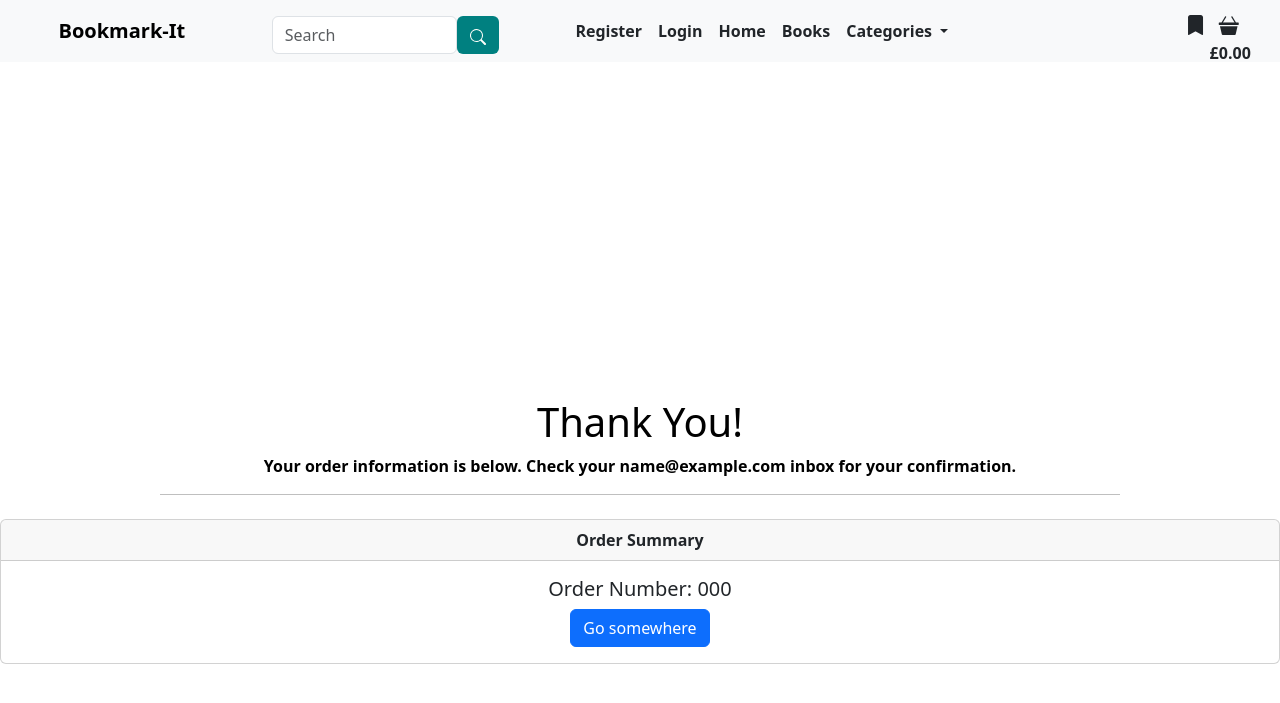
After one commit to abz2489/book-mark-it, a Django app: page /checkout/checkout_success/000 in a window 1280 px wide. The commit adds this page. Shown: the top 703 px of the page. Run offline with Django 3.2, Linux system fonts and the light colour scheme; tables that the repository leaves empty hold one stand-in row (values such as "Sample post"); some libraries are stand-ins or nearby versions.

Commit message:
Add checkout success logic

```diff
--- a/basket/contexts.py
+++ b/basket/contexts.py
@@ -20,7 +20,13 @@ def basket_contents(request):
             "book": book,
             "total_price": total_price
         })
-    delivery = total_price * Decimal(settings.DELIVERY_PECENTAGE / 100)
+
+    if total_price < settings.FREE_DELIVERY:
+        delivery = total_price * Decimal(settings.STANDARD_DELIVERY_PERCENTAGE / 100)
+    else:
+        delivery = 0
+
+    delivery = total_price * Decimal(settings.STANDARD_DELIVERY_PERCENTAGE / 100)
 
     grand_total = total_price + delivery
     context = {
--- a/book_mark_it/settings.py
+++ b/book_mark_it/settings.py
@@ -168,8 +168,6 @@ STATICFILES_DIRS = (os.path.join(BASE_DIR, 'static'),)
 MEDIA_URL = '/media/'
 MEDIA_ROOT = os.path.join(BASE_DIR, 'media')
 
-DELIVERY_PECENTAGE = 15
-
 # Default primary key field type
 # https://docs.djangoproject.com/en/3.2/ref/settings/#default-auto-field
 
@@ -180,7 +178,7 @@ CRISPY_ALLOWED_TEMPLATE_PACKS = "bootstrap5"
 CRISPY_TEMPLATE_PACK = "bootstrap5"
 
 # Stripe
-FREE_DELIVERY_THRESHOLD = 50
+FREE_DELIVERY = 30
 STANDARD_DELIVERY_PERCENTAGE = 10
 STRIPE_CURRENCY = 'gbp'
 STRIPE_PUBLIC_KEY = os.getenv('STRIPE_PUBLIC_KEY', '')
--- a/checkout/__init__.py
+++ b/checkout/__init__.py
@@ -0,0 +1 @@
+default_app_config = 'checkout.apps.CheckoutConfig'
--- a/checkout/models.py
+++ b/checkout/models.py
@@ -36,7 +36,11 @@ class Order(models.Model):
         Update grand total each time a line item is added,
         accounting for delivery costs.
         """
-        self.order_total = self.lineitems.aggregate(Sum('lineitem_total'))['lineitem_total__sum']
+        self.order_total = self.lineitems.aggregate(Sum('lineitem_total'))['lineitem_total__sum'] or 0
+        if self.order_total < settings.FREE_DELIVERY:
+            self.delivery_cost = self.order_total * settings.STANDARD_DELIVERY_PERCENTAGE / 100
+        else:
+            self.delivery_cost = 0
         self.grand_total = self.order_total + self.delivery_cost
         self.save()
 
@@ -56,7 +60,7 @@ class Order(models.Model):
 
 class OrderLineItem(models.Model):
         order = models.ForeignKey(Order, null=False, blank=False, on_delete=models.CASCADE, related_name='lineitems')
-        product = models.ForeignKey(Book, null=False, blank=False, on_delete=models.CASCADE)
+        book = models.ForeignKey(Book, null=False, blank=False, on_delete=models.CASCADE)
         quantity = models.IntegerField(null=False, blank=False, default=0)
         lineitem_total = models.DecimalField(max_digits=6, decimal_places=2, null=False, blank=False, editable=False)
 
--- a/checkout/signals.py
+++ b/checkout/signals.py
@@ -15,4 +15,5 @@ def update_on_delete(sender, instance, **kwargs):
     """
     Update order total on lineitem delete
     """
+    print("Deleting Order Item")
     instance.order.update_total()
--- /dev/null
+++ b/checkout/templates/checkout/checkout_success.html
@@ -0,0 +1,35 @@
+{% extends "base.html" %}
+{% load static %}
+{% load basket_tools %}
+
+{% block extra_css %}
+    <link rel="stylesheet" href="{% static 'checkout/css/checkout.css' %}">
+{% endblock %}
+
+{% block page_header %}
+    <div class="container header-container">
+        <div class="row">
+            <div class="col"></div>
+        </div>
+    </div>
+{% endblock %}
+
+{% block content %}
+    <div class="col text-center mt-3">
+        <h1 class="logo-font">Thank You!</h1>
+        <p>Your order information is below. Check your
+            <strong>{{ order.email }}</strong> inbox for your confirmation.</p>
+        <hr class="mb-4">
+    </div>
+
+    <div class="card text-center">
+        <div class="card-header">
+            Order Summary
+        </div>
+        <div class="card-body">
+            <h5 class="card-title">Order Number: {{ order.order_number }}</h5>
+            <a href="#" class="btn btn-primary">Go somewhere</a>
+        </div>
+    </div>
+
+{% endblock %}
--- a/checkout/urls.py
+++ b/checkout/urls.py
@@ -3,5 +3,6 @@ from . import views
 
 
 urlpatterns = [
-    path("" , views.checkout, name="checkout")
+    path("" , views.checkout, name="checkout"),
+    path('checkout_success/<order_number>', views.checkout_success, name='checkout_success'),
 ]
--- a/checkout/views.py
+++ b/checkout/views.py
@@ -1,8 +1,10 @@
-from django.shortcuts import render, redirect, reverse
+from django.shortcuts import render, redirect, reverse, get_object_or_404
 from django.contrib import messages
 from django.conf import settings
 
 from .forms import OrderForm
+from .models import Order, OrderLineItem
+from books.models import Book
 from basket.contexts import basket_contents
 
 import stripe
@@ -12,28 +14,70 @@ def checkout(request):
     stripe_public_key = settings.STRIPE_PUBLIC_KEY
     stripe_secret_key = settings.STRIPE_SECRET_KEY
 
+    if request.method == "POST":
+        basket = request.session.get("basket", {})
 
-    basket = request.session.get("basket", {})
-    if not basket:
-        messages.error(request, "Your basket is empty")
-        return redirect(reverse("books"))
+        form_data = {
+            "full_name": request.POST.get("full_name", ""),
+            "email": request.POST.get("email", ""),
+            "phone_number": request.POST.get("phone_number", ""),
+            "country": request.POST.get("country", ""),
+            "post_code": request.POST.get("post_code", ""),
+            "town_or_city": request.POST.get("town_or_city", ""),
+            "street_address1": request.POST.get("street_address1", ""),
+            "street_address2": request.POST.get("street_address2", ""),
+            "county": request.POST.get("county", ""),
+        }
+        order_form = OrderForm(form_data)
+        if order_form.is_valid():
+            order = order_form.save()
+            for book_id, book_data in basket.items():
+                try:
+                    book = Book.objects.get(id=book_id)
+                    if isinstance(book_data, int):
+                        order_line_item = OrderLineItem(
+                            order=order,
+                            book=book,
+                            quantity=book_data,
+                        )
+                        order_line_item.save()
 
-    current_basket = basket_contents(request)
-    total = current_basket['grand_total']
-    stripe_total = round(total * 100)
-    stripe.api_key = stripe_secret_key
-    intent = stripe.PaymentIntent.create(
-        amount=stripe_total,
-        currency=settings.STRIPE_CURRENCY
-    )
+                except Book.DoesNotExist:
+                    messages.error(request, (
+                        "One of the products in your bag wasn't found in our database. "
+                        "Please call us for assistance!")
+                    )
+                    order.delete()
+                    return redirect(reverse("view_bag"))
 
-    print(intent)
+            request.session["save_info"] = "save-info" in request.POST
+            return redirect(reverse("checkout_success", args=[order.order_number]))
+        else:
+            messages.error(request, "There was an error with your form. \
+                Please double check your information.")
 
-    order_form = OrderForm()
+    else:
+        basket = request.session.get("basket", {})
+        if not basket:
+            messages.error(request, "Your basket is empty")
+            return redirect(reverse("books"))
+
+        current_basket = basket_contents(request)
+        total = current_basket["grand_total"]
+        stripe_total = round(total * 100)
+        stripe.api_key = stripe_secret_key
+        intent = stripe.PaymentIntent.create(
+            amount=stripe_total,
+            currency=settings.STRIPE_CURRENCY
+        )
+
+        print(intent)
+
+        order_form = OrderForm()
 
     if not stripe_public_key:
-        messages.warning(request, 'Stripe public key is missing. \
-            Did you forget to set it in your environment?')
+        messages.warning(request, "Stripe public key is missing. \
+            Did you forget to set it in your environment?")
 
     template = "checkout/checkout.html"
     context = {
@@ -42,3 +86,24 @@ def checkout(request):
         "client_secret": intent.client_secret
     }
     return render(request, template, context)
+
+
+def checkout_success(request, order_number):
+    """
+    Handle successful checkouts
+    """
+    save_info = request.session.get("save_info")
+    order = get_object_or_404(Order, order_number=order_number)
+    messages.success(request, f"Order successful! \
+        Your order number is {order_number}. Check your \
+        {order.email} inbox for your confirmation.")
+
+    if "basket" in request.session:
+        del request.session["basket"]
+
+    template = "checkout/checkout_success.html"
+    context = {
+        "order": order,
+    }
+
+    return render(request, template, context)
--- a/templates/base.html
+++ b/templates/base.html
@@ -131,15 +131,21 @@
     {% block postloadjs %}
         <script type="text/javascript">
             document.addEventListener('DOMContentLoaded', function () {
+                const getToast = document.getElementById('toast');
+                let toast = new bootstrap.Toast(getToast);
+                toast.show();
 
-
+                const closeToast = document.getElementById('toast-close');
+                closeToast.addEventListener('click', () => {
+                toast.hide();
+            })
                 const href = location.href;
                 const navLink = document.querySelectorAll("a.nav-link.d-block");
                 const navLinkLength = navLink.length;
                 for (let i = 0; i <navLinkLength; i++) {
                     if (navLink[i].href === href) {
                         navLink[i].classList.add("active");
-                        navLink[i].classList.remove("text-body")
+                        navLink[i].classList.remove("text-body");
                     }
                 }
             });
```
Also changed, not shown: checkout/migrations/0002_rename_product_orderlineitem_book.py (added).
